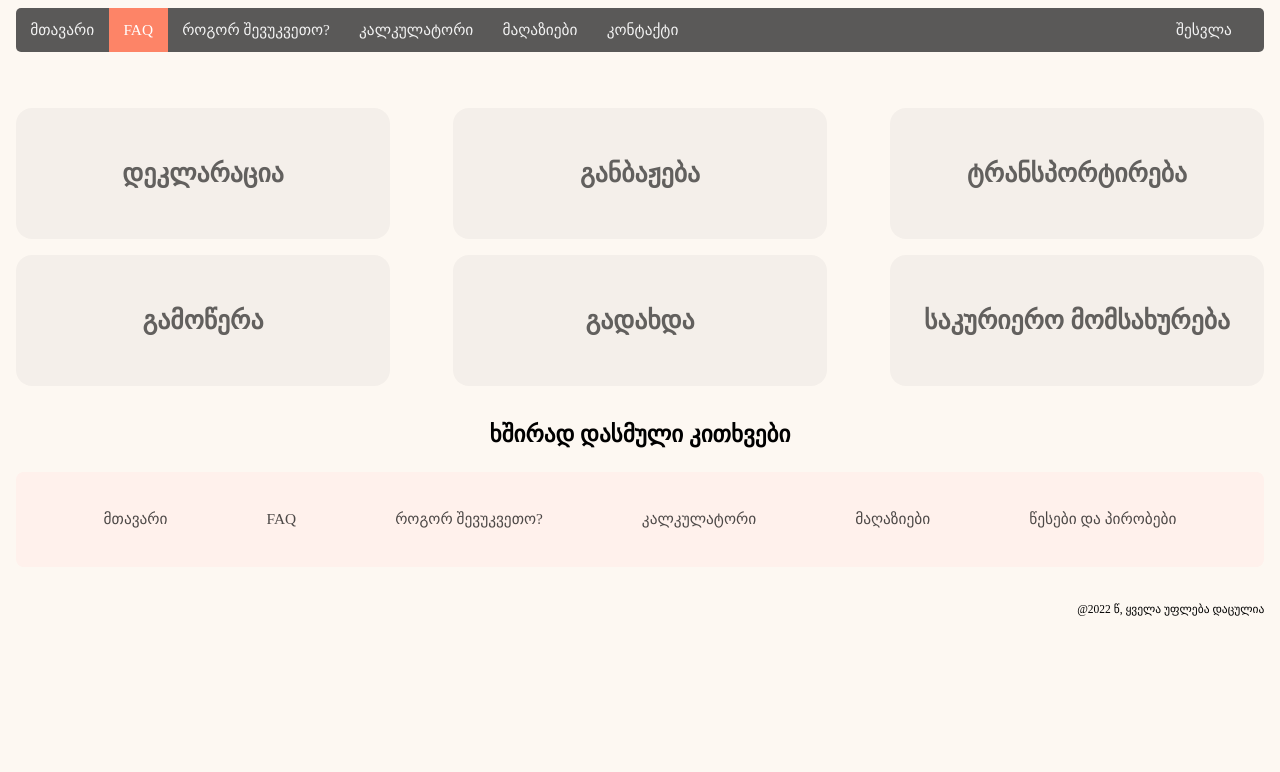
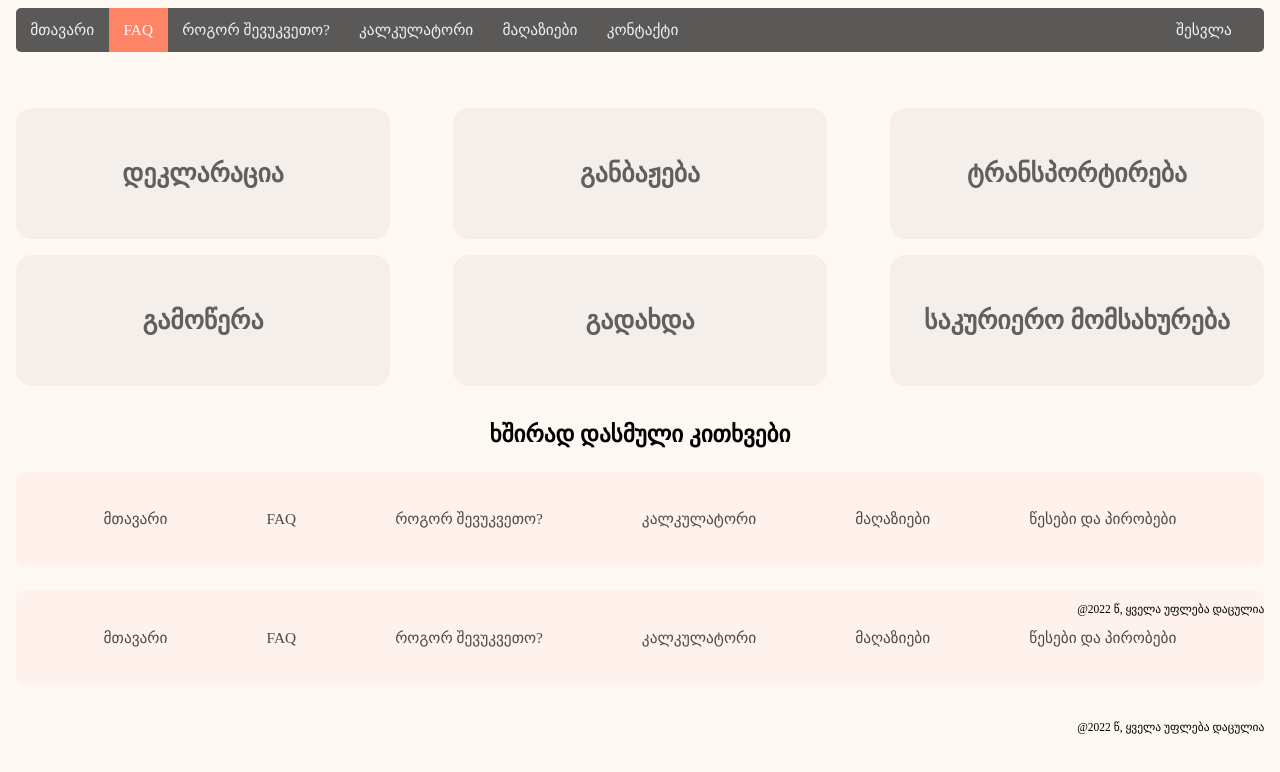
Before and after one commit to GegaLataria/forwarder-web, a React (Create React App) app: page /faq in a window 1280 px wide. Shown: the top 772 px of the page. Built offline with nearby package versions, Linux system fonts and the light colour scheme.

Commit message:
fixed footer positioning

```diff
--- a/src/components/App.js
+++ b/src/components/App.js
@@ -10,6 +10,7 @@ import Contact from "./nav-items/contact/Contact";
 import Login from "./nav-items/login/Login";
 import Conditions from "./terms-and-cond/Conditions";
 import './App.css';
+import Footer from "./footer/Footer";
 
 
 
@@ -18,6 +19,9 @@ const App = () => {
         <div>
             <BrowserRouter>
                     <Header/>
+                    <div>
+
+
                     <Route exact path="/main">
                         <Home/>
                     </Route>
@@ -42,6 +46,9 @@ const App = () => {
                     <Route path="/terms-and-conditions">
                         <Conditions/>
                     </Route>
+
+                    </div>
+                    <Footer/>
             </BrowserRouter>
 
         </div>
--- a/src/components/footer/Footer.js
+++ b/src/components/footer/Footer.js
@@ -1,41 +1,42 @@
 import React, { useEffect, useState } from "react";
 import { Link, useLocation } from 'react-router-dom';
 import './Footer.css';
+import { MyLink } from "./MyLink";
 
 const Footer = () => {
     const location = useLocation();
     const [selected, setSelected] = useState('');
-    useEffect(() => {
-        const currentItem = document.getElementById(location.pathname);
-        if(currentItem !== null){
-            if(currentItem.classList.contains("active")){
-                currentItem.classList.remove("active");
-            }
+    // useEffect(() => {
+    //     const currentItem = document.getElementById(location.pathname);
+    //     if(currentItem !== null){
+    //         if(currentItem.classList.contains("active")){
+    //             currentItem.classList.remove("active");
+    //         }
 
-            setSelected(currentItem);
-            currentItem.classList.add("active");
-        }
-        },[location]);
-        const handleClick = event => {
-            if(selected !== event.target && selected){
-                selected.classList.remove("active");
-            }
-            setSelected(event.target);
-            event.target.classList.add("active");
+    //         setSelected(currentItem);
+    //         currentItem.classList.add("active");
+    //     }
+    //     },[location]);
+    //     const handleClick = event => {
+    //         if(selected !== event.target && selected){
+    //             selected.classList.remove("active");
+    //         }
+    //         setSelected(event.target);
+    //         event.target.classList.add("active");
 
 
-    }
+    // }
 
     return (
         <div className="footer">
             <div className="footer__box">
                 <div className="footer__box__item">
-                    <Link to="/main" className="footer__box__item__link" onClick={handleClick}>მთავარი</Link>
-                    <Link to="/faq" className="footer__box__item__link" onClick={handleClick}>FAQ</Link>
-                    <Link to="/how-to-order" className="footer__box__item__link" onClick={handleClick}>როგორ შევუკვეთო?</Link>
-                    <Link to="/calculator" className="footer__box__item__link" onClick={handleClick}>კალკულატორი</Link>
-                    <Link to="/shops" className="footer__box__item__link" onClick={handleClick}>მაღაზიები</Link>
-                    <Link to="/terms-and-conditions" className="footer__box__item__link" onClick={handleClick}>წესები და პირობები</Link>
+                    <MyLink to="/main" text={"მთავარი"} className="footer__box__item__link" />
+                    <MyLink to="/faq" text="FAQ" className="footer__box__item__link" />
+                    <MyLink to="/how-to-order" text={"როგორ შევუკვეთო?"} className="footer__box__item__link" />
+                    <MyLink to="/calculator" text={"კალკულატორი"} className="footer__box__item__link" />
+                    <MyLink to="/shops" text={"მაღაზიები"} className="footer__box__item__link" />
+                    <MyLink to="/terms-and-conditions" text={"წესები და პირობები"} className="footer__box__item__link"/>
                 </div>
             </div>
             <div className="footer__rights">
--- /dev/null
+++ b/src/components/footer/MyLink.js
@@ -0,0 +1,12 @@
+
+import React from "react"
+import { Link, useLocation } from "react-router-dom"
+import './Footer.css';
+
+export const MyLink = ({to, text, className, applyStyles })=> {
+    const location = useLocation();
+    const isSelected = to === location.pathname;
+
+
+   return  <Link className={`${className} ${isSelected && applyStyles? " active":""}`} id={to} to={to}>{text}</Link>;
+}
--- a/src/components/header/Header.js
+++ b/src/components/header/Header.js
@@ -1,5 +1,6 @@
 import React, { useEffect, useState } from "react";
 import { Link, useLocation } from 'react-router-dom';
+import { MyLink } from "../footer/MyLink";
 import './Header.css';
 
 
@@ -7,33 +8,33 @@ import './Header.css';
 const Header = () => {
     const location = useLocation();
     const [selected, setSelected] = useState('');
-    useEffect(() => {
-        const currentItem = document.getElementById(location.pathname);
-        if(currentItem !== null){
-            if(currentItem.classList.contains("active")){
-                currentItem.classList.remove("active");
-            }
+    // useEffect(() => {
+    //     const currentItem = document.getElementById(location.pathname);
+    //     if(currentItem !== null){
+    //         if(currentItem.classList.contains("active")){
+    //             currentItem.classList.remove("active");
+    //         }
 
-            setSelected(currentItem);
-            currentItem.classList.add("active");
-        }
-        },[location]);
-    const handleClick = event => {
-        if(selected !== event.target && selected){
-            selected.classList.remove("active");
-        }
-        setSelected(event.target);
-        event.target.classList.add("active");
-    };
+    //         setSelected(currentItem);
+    //         currentItem.classList.add("active");
+    //     }
+    //     },[location]);
+    // const handleClick = event => {
+    //     if(selected !== event.target && selected){
+    //         selected.classList.remove("active");
+    //     }
+    //     setSelected(event.target);
+    //     event.target.classList.add("active");
+    // };
     return (
         <div className="topnav">
-            <Link id="/main" onClick={handleClick} to="/main">მთავარი</Link>
-            <Link id="/faq" onClick={handleClick} to="/faq">FAQ</Link>
-            <Link id="/how-to-order" onClick={handleClick} to="/how-to-order">როგორ შევუკვეთო?</Link>
-            <Link id="/calculator" onClick={handleClick} to="/calculator">კალკულატორი</Link>
-            <Link id="/shops" onClick={handleClick} to="/shops">მაღაზიები</Link>
-            <Link id="/contact" onClick={handleClick} to="/contact">კონტაქტი</Link>
-            <Link id="/login" className="login" onClick={handleClick} to="/login">შესვლა</Link>
+            <MyLink to="/main" text={"მთავარი"} applyStyles />
+            <MyLink to="/faq" applyStyles text={"FAQ"}/>
+            <MyLink to="/how-to-order" applyStyles text={"როგორ შევუკვეთო?"}/>
+            <MyLink to="/calculator" applyStyles text={"კალკულატორი"}/>
+            <MyLink to="/shops" applyStyles text={"მაღაზიები"}/>
+            <MyLink to="/contact"  applyStyles text={"კონტაქტი"} />
+            <MyLink to="/login" className="login" applyStyles text={"შესვლა"}/>
         </div>
     );
 };
--- a/src/components/nav-items/home/Home.js
+++ b/src/components/nav-items/home/Home.js
@@ -9,12 +9,15 @@ const Home = () => {
 
 const buildHomeScreen = () => {
     return (
+        <div>
         <div className="box">
             <div className="box-home">დარეგისტრირდი, გამოიწერე სასურველი ნივთები უფრო დაბალ ფასად. თუ გაქვს კითხვები, მოგვწერე. სლიქი - ამანათები თურქეთიდან. 1კგ=3$
                 <br/>
                 <a id="shops-btn" href="https://sleek.ge/">მაღაზიები</a>
             </div>
-            <section className="desciption-box">
+
+        </div>
+        <section className="desciption-box">
                 <div className="column">
                     <h2 className="desc-h">იშოპინგე ჭკვიანურად</h2>
                     <p className="desc-p">თურქეთში ყველაფერი გაცილებით იაფია! იშოპინგე ვებგვერდზე Trendyol.com, ან სხვა ნებისმიერ თურქულ პლატფორმაზე და შეიძინე: ტანსაცმელი, ავეჯი, თავის მოვლის საშუალებები, სამშენებლო მასალები, სათამაშოები თუ სხვა შენთვის სასურველი ნივთები და ჩვენ მოგვანდე მათი სწრაფად და უსაფრთხოდ ტრანსპორტირება. სლიქ - ამანათები თურქეთიდან</p>
@@ -93,7 +96,7 @@ const buildHomeScreen = () => {
                 </div>
             </section>
             <section>
-                <Footer/>
+                {/* <Footer/> */}
             </section>
         </div>
     );
```
